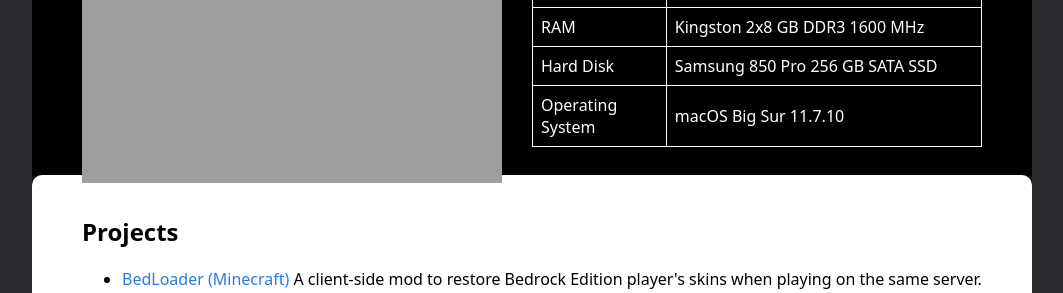
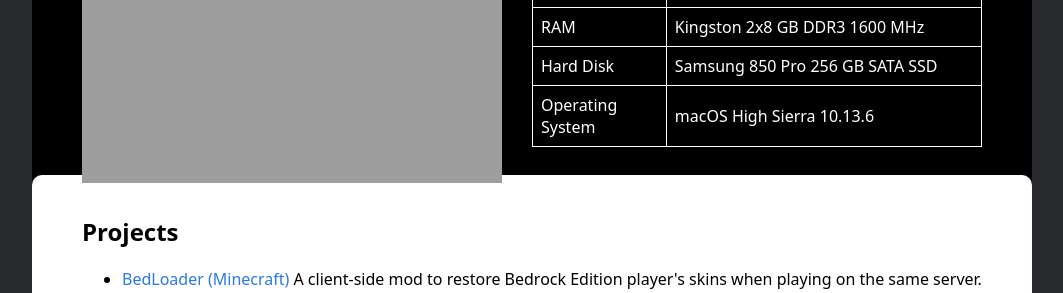
Before and after one commit to veryuniqueusrnm/veryuniqueusrnm.github.io, a Jekyll site: the page built from index.md, in a window 1280 px wide. Shown: the part 916-1209 px from the top of the page, without its empty margins (108-1171 px from the left). Built offline with Jekyll 4.4.1, drawn with Linux system fonts in a browser that asks for light colours; nearby versions of some CDN libraries; comment, search, counter and statistics services are not loaded.

Commit message:
Update home.html

```diff
--- a/_layouts/home.html
+++ b/_layouts/home.html
@@ -49,7 +49,7 @@ layout: base
           </tr>
           <tr>
               <td>Operating System</td>
-              <td>macOS Big Sur 11.7.10</td>
+              <td>macOS High Sierra 10.13.6</td>
           </tr>
       </table>
   </div>
```
